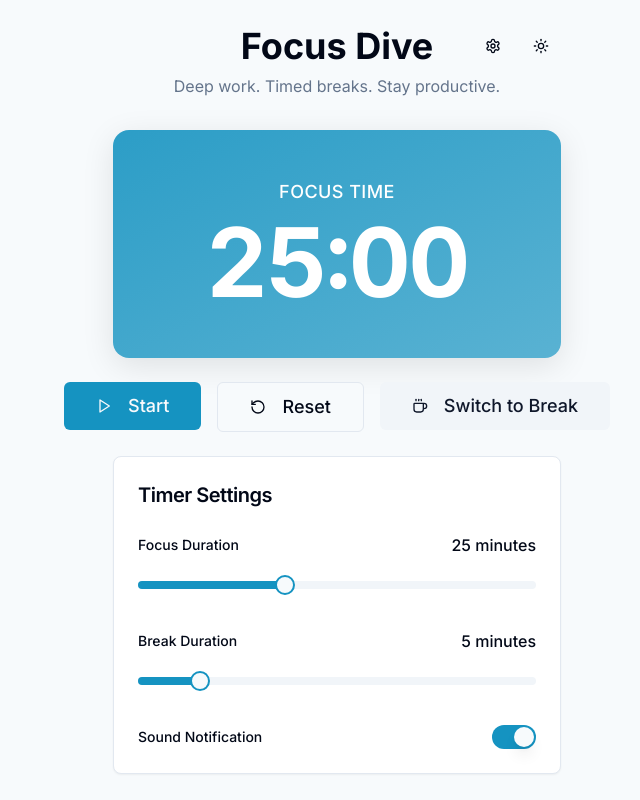
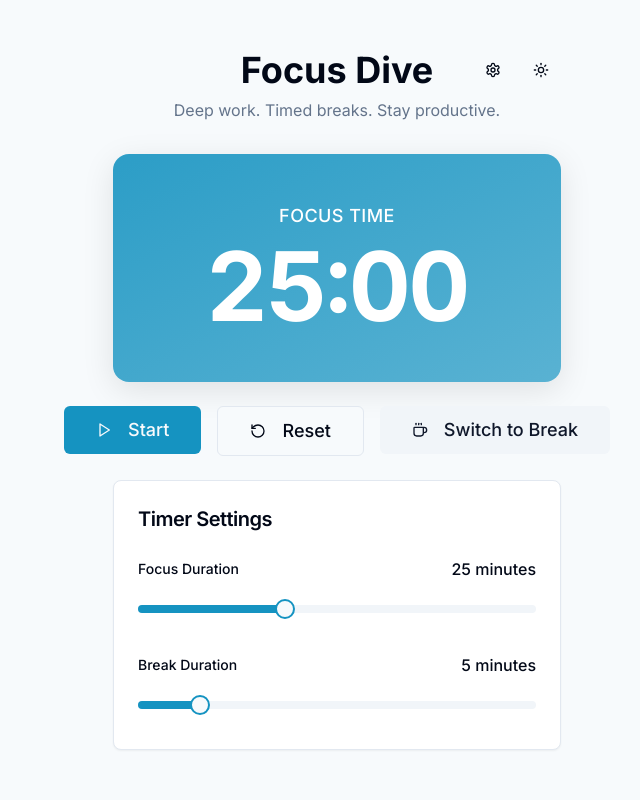
Before and after one commit to rafaelhdr/focus-dive-timer, a React (Vite) app: page / in a window 1280 px wide. Shown: the whole page, without its empty margins (303-943 px from the left). Built offline with nearby package versions, Linux system fonts and the light colour scheme.

Commit message:
Remove sound notification from main page
Remove sound notification from the main page and keep it only in settings.

```diff
--- a/src/components/SettingsPanel.tsx
+++ b/src/components/SettingsPanel.tsx
@@ -2,25 +2,20 @@
 import React from 'react';
 import { Card, CardContent, CardHeader, CardTitle } from '@/components/ui/card';
 import { Slider } from '@/components/ui/slider';
-import { Switch } from '@/components/ui/switch';
 import { Label } from '@/components/ui/label';
 
 interface SettingsPanelProps {
   focusDuration: number;
   breakDuration: number;
-  enableSound: boolean;
   onUpdateFocusDuration: (value: number) => void;
   onUpdateBreakDuration: (value: number) => void;
-  onToggleSound: (enabled: boolean) => void;
 }
 
 const SettingsPanel: React.FC<SettingsPanelProps> = ({
   focusDuration,
   breakDuration,
-  enableSound,
   onUpdateFocusDuration,
   onUpdateBreakDuration,
-  onToggleSound,
 }) => {
   return (
     <Card className="mt-6">
@@ -59,15 +54,6 @@ const SettingsPanel: React.FC<SettingsPanelProps> = ({
             className="py-4"
           />
         </div>
-
-        <div className="flex items-center justify-between">
-          <Label htmlFor="sound-toggle">Sound Notification</Label>
-          <Switch
-            id="sound-toggle"
-            checked={enableSound}
-            onCheckedChange={onToggleSound}
-          />
-        </div>
       </CardContent>
     </Card>
   );
--- a/src/pages/Index.tsx
+++ b/src/pages/Index.tsx
@@ -55,10 +55,8 @@ const Index = () => {
         <SettingsPanel
           focusDuration={settings.focusDuration}
           breakDuration={settings.breakDuration}
-          enableSound={settings.enableSound}
           onUpdateFocusDuration={(value) => updateSettings({ focusDuration: value })}
           onUpdateBreakDuration={(value) => updateSettings({ breakDuration: value })}
-          onToggleSound={(enabled) => updateSettings({ enableSound: enabled })}
         />
       </div>
     </div>
```
